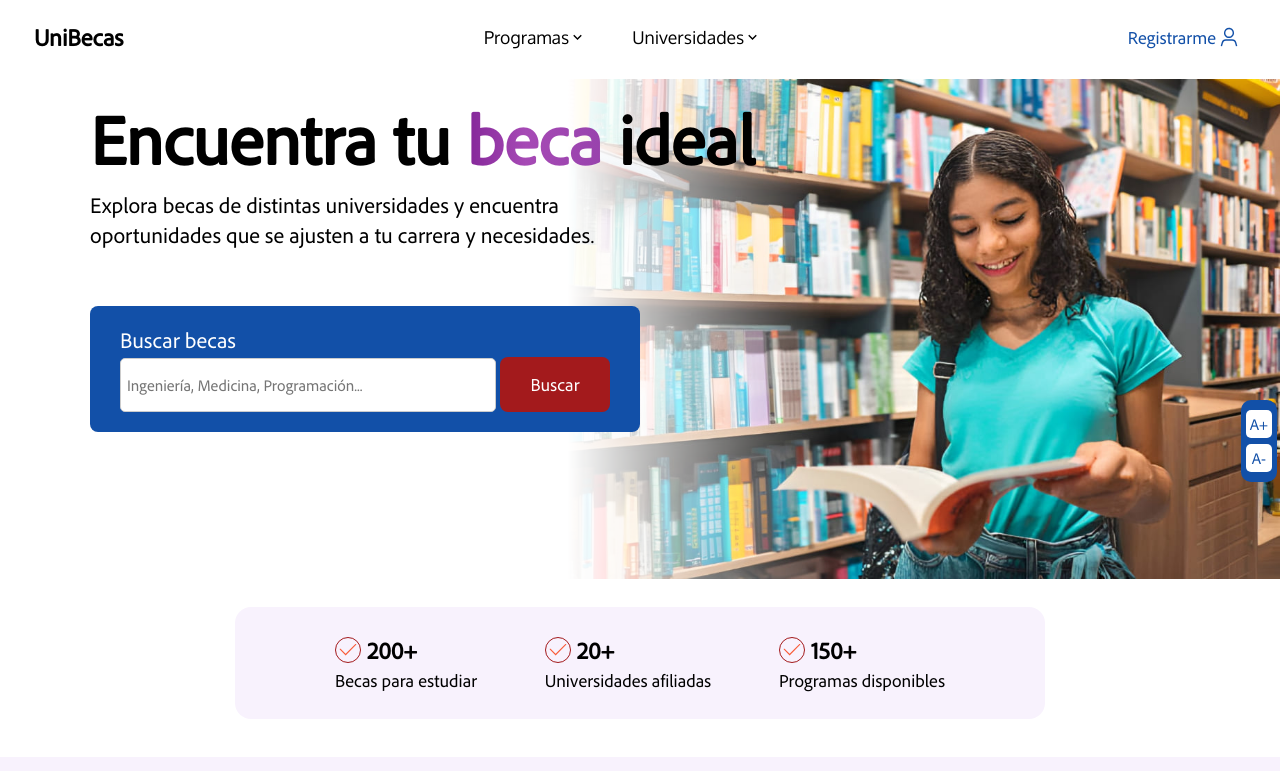
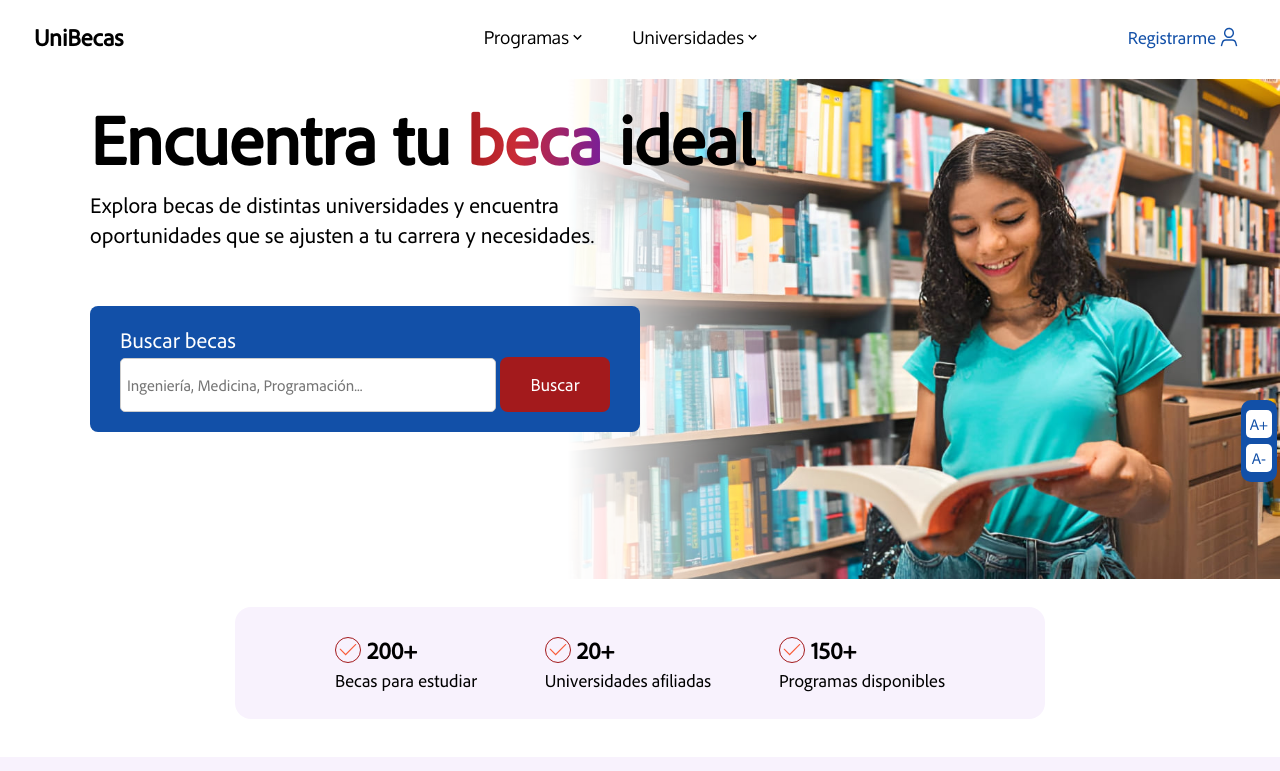
Before and after one commit to AlexanderCassiani/unibecas, a React (Vite) app in the folder frontend/: page / in a window 1280 px wide. Shown: the top 771 px of the page. Built offline with nearby package versions, Linux system fonts and the light colour scheme.

Commit message:
Style: ajusta la duración de la animación en el texto del hero

```diff
--- a/frontend/src/home/components/hero/hero.css
+++ b/frontend/src/home/components/hero/hero.css
@@ -54,7 +54,7 @@
   background-size: 220% 100%;
   background-clip: text;
   color: transparent;
-  animation: cambiarColor 4s ease-in-out infinite;
+  animation: cambiarColor 3s ease-in-out infinite;
 }
 
 @keyframes cambiarColor {
```
